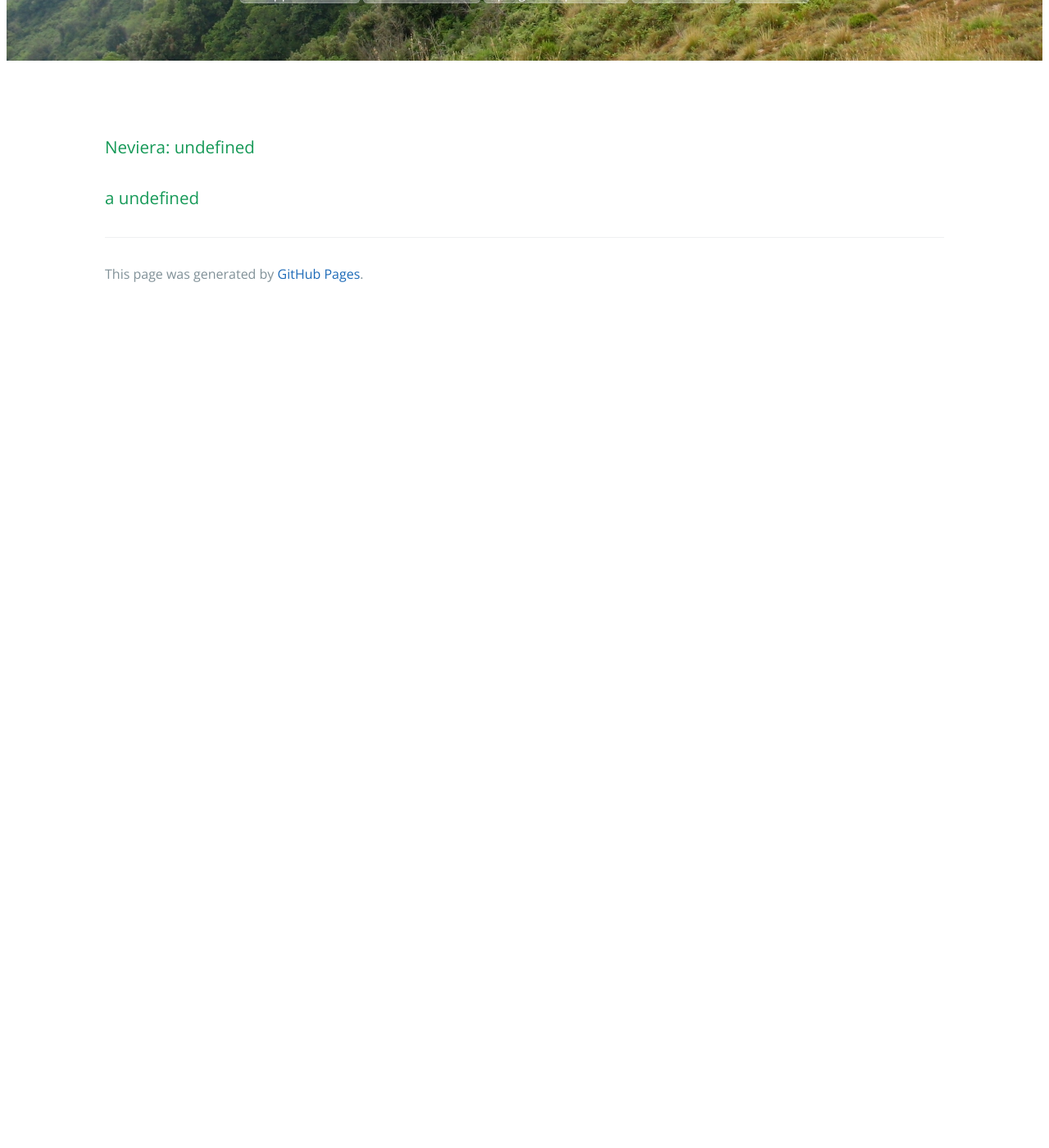
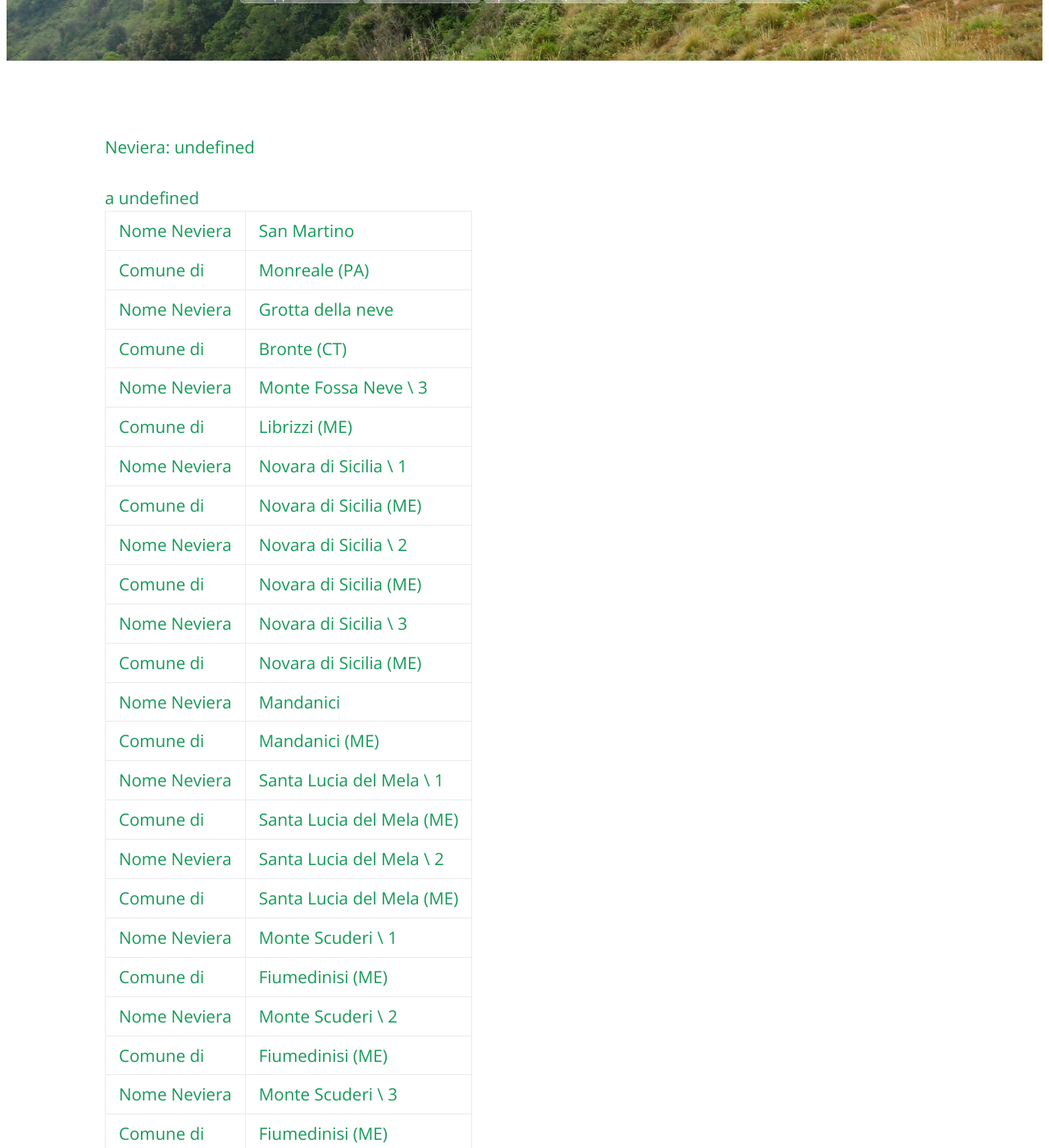
Before and after one commit to NeviereDiSicilia/nevieredisicilia.github.io, a Jekyll site: the page built from neviera.html, in a window 1280 px wide and 1400 px high, scrolled down 270 px. Shown: the whole window at 82% size. Built offline with Jekyll 4.4.1, drawn with Linux system fonts in a browser that asks for light colours; before the commit the page ends 900 px from its top, so only the background shows below that; some of the changed text lies outside the part shown.

Commit message:
Update neviera.html

```diff
--- a/_includes/neviera.html
+++ b/_includes/neviera.html
@@ -71,7 +71,7 @@ var neviera = get['neviera'];
 a {{selectedneviera}}
 <table>
 {% for member in site.data.Neviere_di_Sicilia %}
- {% if member.nome == selectedneviera %}
+
 
    		<tr>
 			<td>Nome Neviera</td><td>{{member.nome}}</td>
@@ -79,6 +79,6 @@ a {{selectedneviera}}
 		<tr>
 			<td>Comune di</td><td>{{member.comune}} ({{member.provincia}})</td>
 		</tr>
-{% endif %}
+
 {% endfor %}
 </table>
```
